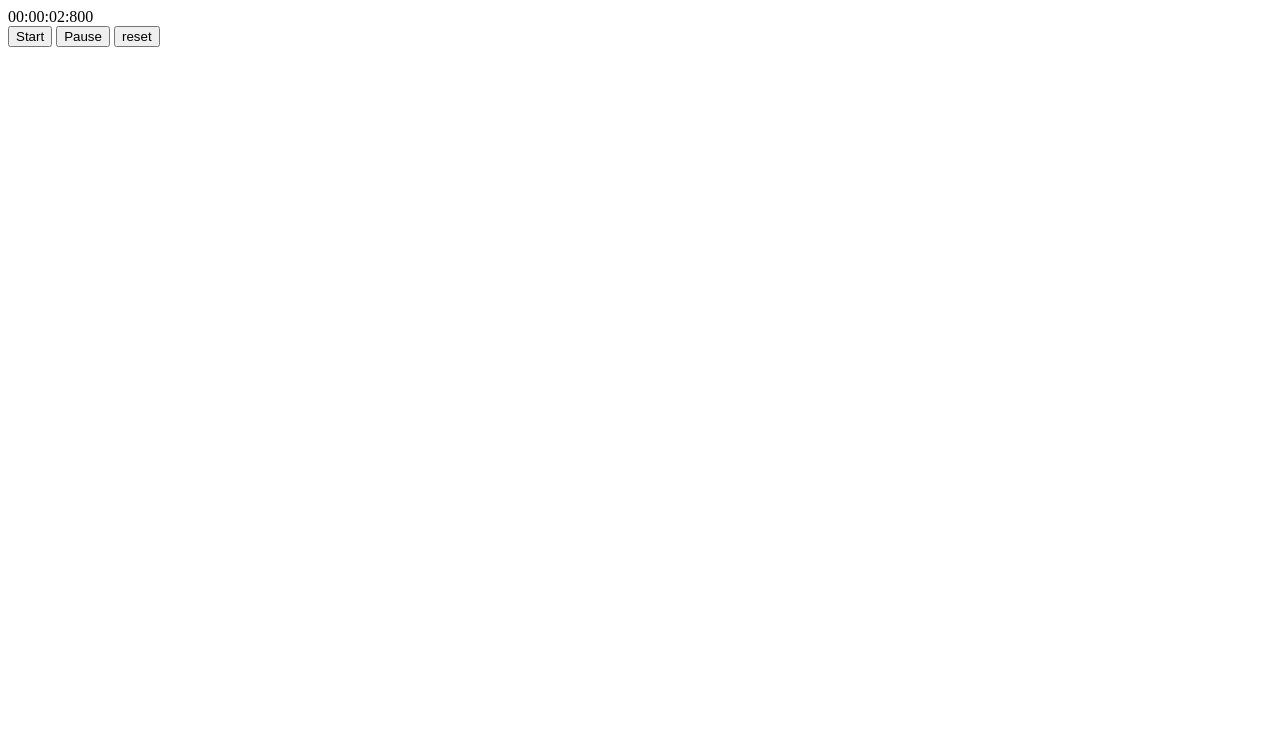
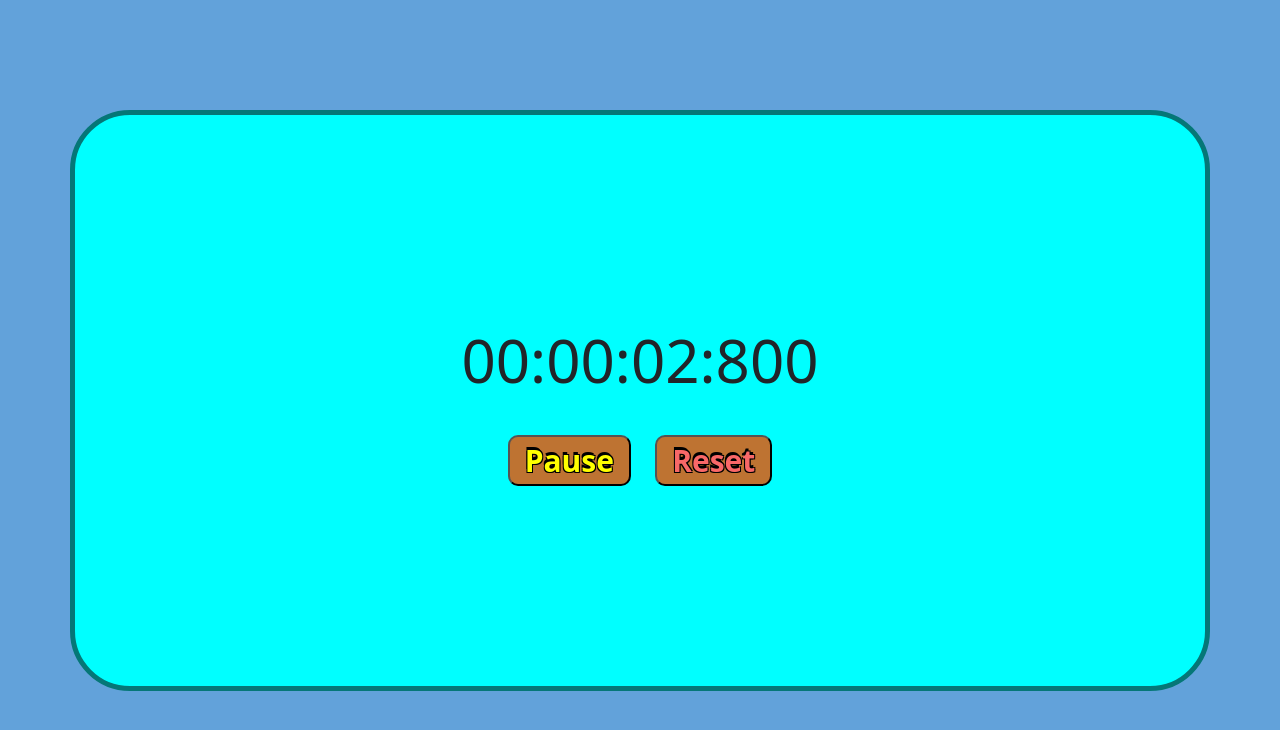
Before and after one commit to FouzanPS/Timer-Stopwatch, a plain HTML site: page index.html in a window 1280 px wide. Both pictures are taken after a click on the button "Start". Drawn offline with nearby package versions, Linux system fonts and the light colour scheme.

Commit message:
completed

```diff
--- a/index.html
+++ b/index.html
@@ -1,19 +1,24 @@
 <!DOCTYPE html>
-<html lang="en">
+<html lang="en" >
 <head>
     <meta charset="UTF-8">
     <meta name="viewport" content="width=device-width, initial-scale=1.0">
     <title>Timer</title>
+    <link rel="stylesheet" href="styles.css">
+    <link href="https://cdn.jsdelivr.net/npm/bootstrap@5.3.2/dist/css/bootstrap.min.css" rel="stylesheet" integrity="sha384-T3c6CoIi6uLrA9TneNEoa7RxnatzjcDSCmG1MXxSR1GAsXEV/Dwwykc2MPK8M2HN" crossorigin="anonymous">
+    <script src="https://cdn.jsdelivr.net/npm/bootstrap@5.3.2/dist/js/bootstrap.bundle.min.js" integrity="sha384-C6RzsynM9kWDrMNeT87bh95OGNyZPhcTNXj1NW7RuBCsyN/o0jlpcV8Qyq46cDfL" crossorigin="anonymous"></script>
+    <link rel="preconnect" href="https://fonts.googleapis.com">
+    <link rel="preconnect" href="https://fonts.gstatic.com" crossorigin>
+    <link href="https://fonts.googleapis.com/css2?family=Acme&family=Nanum+Gothic&display=swap" rel="stylesheet">
 </head>
 <body>
-    <div class="container?">
+    <div class="container">
         <div class="time_set">
             00:00:00:000
         </div>
         <div class="button_set">
-            <button id="start">Start</button>
-            <button id="pause">Pause</button>
-            <button id="reset">reset</button>
+            <button id="start-pause">Start</button>
+            <button id="reset">Reset</button>
         </div>
     </div>
     <script type="text/javascript" src="index.js"></script>
--- a/index.js
+++ b/index.js
@@ -1,16 +1,16 @@
 let [milisecond, second, minute, hour] = [0, 0, 0, 0];
-let cont = document.getElementsByClassName("time_set")[0]; // Used [0] to get the first element from the html with this class name
+let cont = document.getElementsByClassName("time_set")[0];
 let int = null;
 
 function display() {
     milisecond += 10;
-    if (milisecond == 1000) {
+    if (milisecond === 1000) {
         milisecond = 0;
         second++;
-        if (second == 60) {
+        if (second === 60) {
             second = 0;
             minute++;
-            if (minute == 60) {
+            if (minute === 60) {
                 minute = 0;
                 hour++;
             }
@@ -23,19 +23,34 @@ function display() {
     cont.innerHTML = `${h}:${m}:${s}:${ms}`;
 }
 
-document.getElementById("start").addEventListener("click", () => {
-    if (int !== null) {
+function toggleStartPause() {
+    let btn = document.getElementById("start-pause");
+    if (btn.innerHTML === "Start") {
+        btn.innerHTML = "Pause";
+        btn.style.color = "yellow";
+        int = setInterval(display, 10);
+    } else if (btn.innerHTML === "Pause") {
+        btn.innerHTML = "Start";
+        btn.style.color = "rgb(106, 230, 106)";
         clearInterval(int);
     }
-    int = setInterval(display, 10);
-});
+}
 
-document.getElementById("pause").addEventListener("click", () => {
-    clearInterval(int);
-});
+document.getElementById("start-pause").addEventListener("click", toggleStartPause);
 
 document.getElementById("reset").addEventListener("click", () => {
     clearInterval(int);
     [milisecond, second, minute, hour] = [0, 0, 0, 0];
     cont.innerHTML = "00:00:00:000";
 });
+
+
+function handleSpaceBar(event) {
+    if (event.keyCode === 32) {
+        toggleStartPause();
+        event.preventDefault();
+    }
+}
+
+
+document.addEventListener('keydown', handleSpaceBar);
--- a/styles.css
+++ b/styles.css
@@ -0,0 +1,66 @@
+body {
+    background-color: rgb(98, 162, 218) !important;
+    display: flex;
+    justify-content: center;
+    align-items: center;
+    height: 100vh;
+    margin: 0;
+}
+
+.container {
+    text-align: center;
+    background-color: aqua;
+    padding-top: 200px;
+    padding-bottom: 200px;
+    border:5px solid rgb(5, 119, 119);
+    border-radius:60px;
+}
+
+.time_set {
+    font-size: 60px;
+    margin: 0 auto;
+    font-weight: 500;
+}
+.button_set {
+    margin-top: 30px;
+}
+
+#start-pause{
+    color:rgb(106, 230, 106);
+    font-size: 30px;
+    padding-left: 15px;
+    padding-right: 15px;
+    font-weight: 600;
+    margin-right: 10px;
+    background-color:rgb(190, 115, 50) ;
+    text-shadow:
+        -1px -3px 0 #000,
+         1px -1px 0 #000,
+        -1px 1px 0 #000,
+         1px 1px 0 #000;
+    border-radius: 10px;
+}
+#reset{
+    color: rgb(248, 104, 104);
+    font-size: 30px;
+    padding-left: 15px;
+    padding-right: 15px;
+    font-weight: 600;
+    margin-left: 10px;
+    background-color: rgb(190, 115, 50);
+    text-shadow: 2px black;
+    text-shadow:
+        -1px -3px 0 #000,
+         1px -1px 0 #000,
+        -1px 1px 0 #000,
+         1px 1px 0 #000;
+    border-radius: 10px;
+}
+@media (max-width: 820px) {
+    .time_set {
+        font-size: 50px;
+    }
+    .button_set {
+        margin: 0px;
+    }
+}
```
